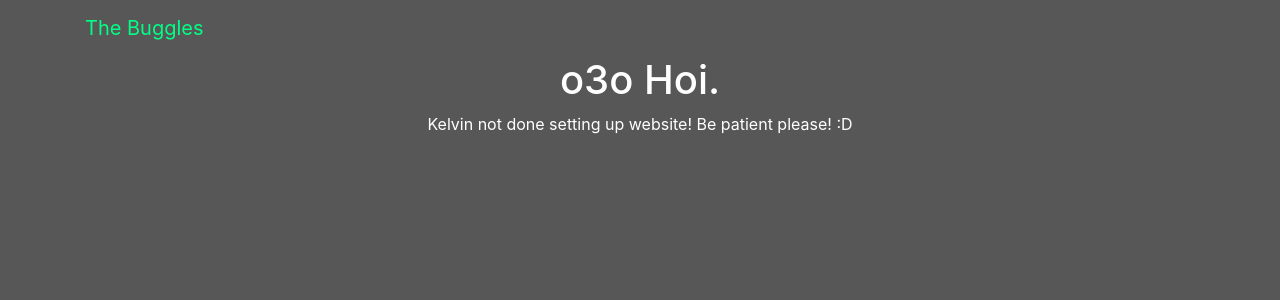
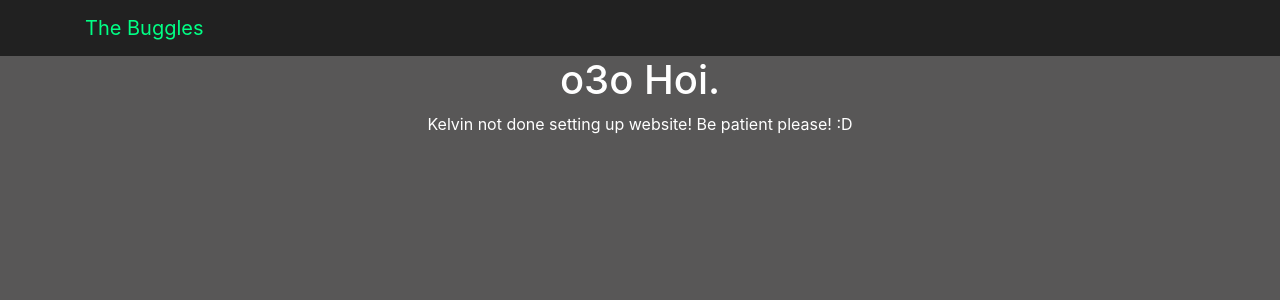
Before and after one commit to bugglespecies/bugglespecies.github.com, a Jekyll site: the page built from index.md, in a window 1280 px wide. Shown: the top 300 px of the page. Built offline with Jekyll 4.4.1, drawn with Linux system fonts in a browser that asks for light colours; nearby versions of some CDN libraries.

Commit message:
Update homepage.html

```diff
--- a/_layouts/homepage.html
+++ b/_layouts/homepage.html
@@ -29,7 +29,7 @@
 </head>
 <body class="bg-dark text-white">
 	<!-- Navigation Top Bar -->
-	<nav class="navbar navbar-expand-lg navbar-dark bg-dark fixed-top">
+	<nav class="navbar navbar-expand-lg navbar-dark bg-darker fixed-top">
 		<div class="container">
 			<a class="navbar-brand text-link" href="{{ site.url }}">{{ site.title }}</a>
 		</div>
```
